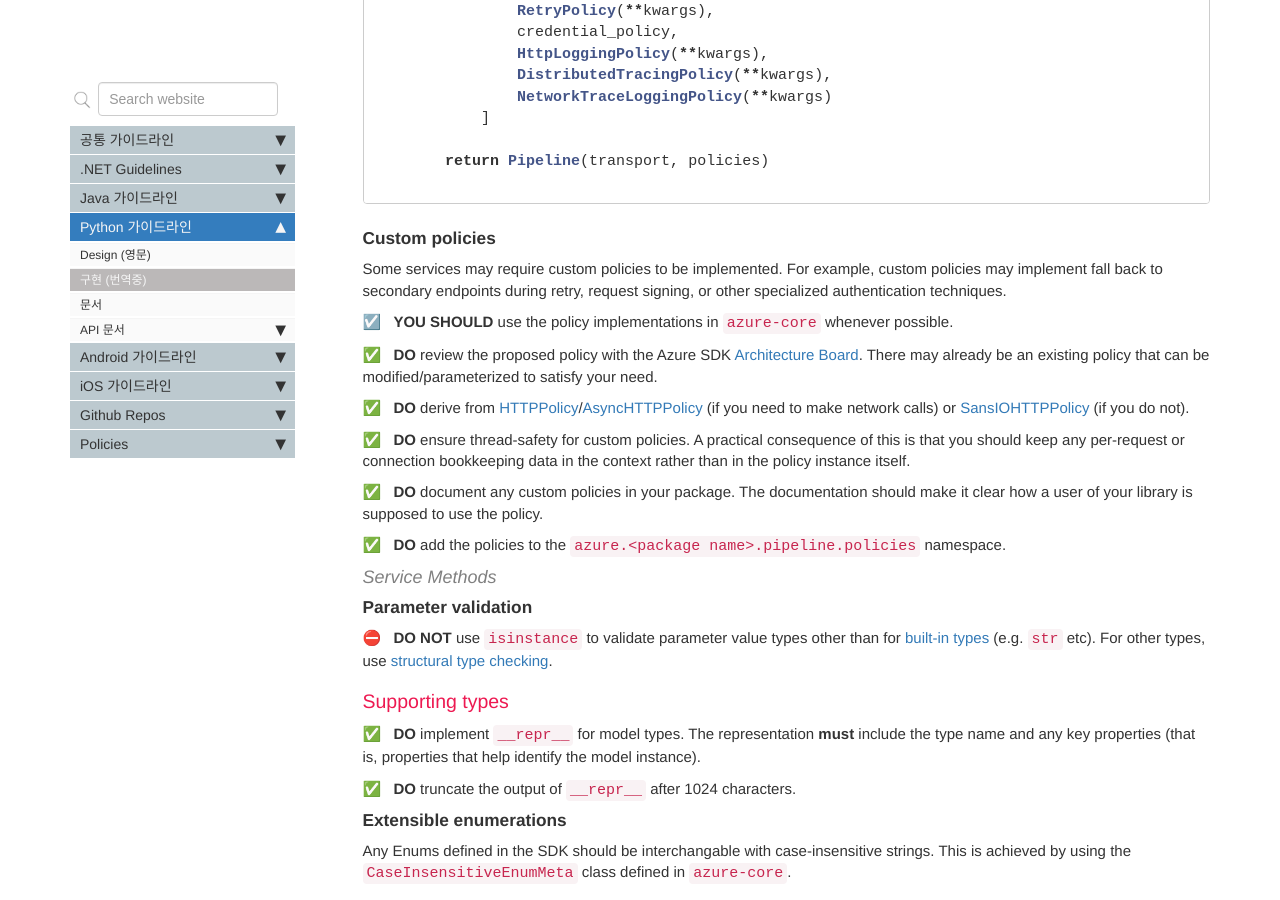
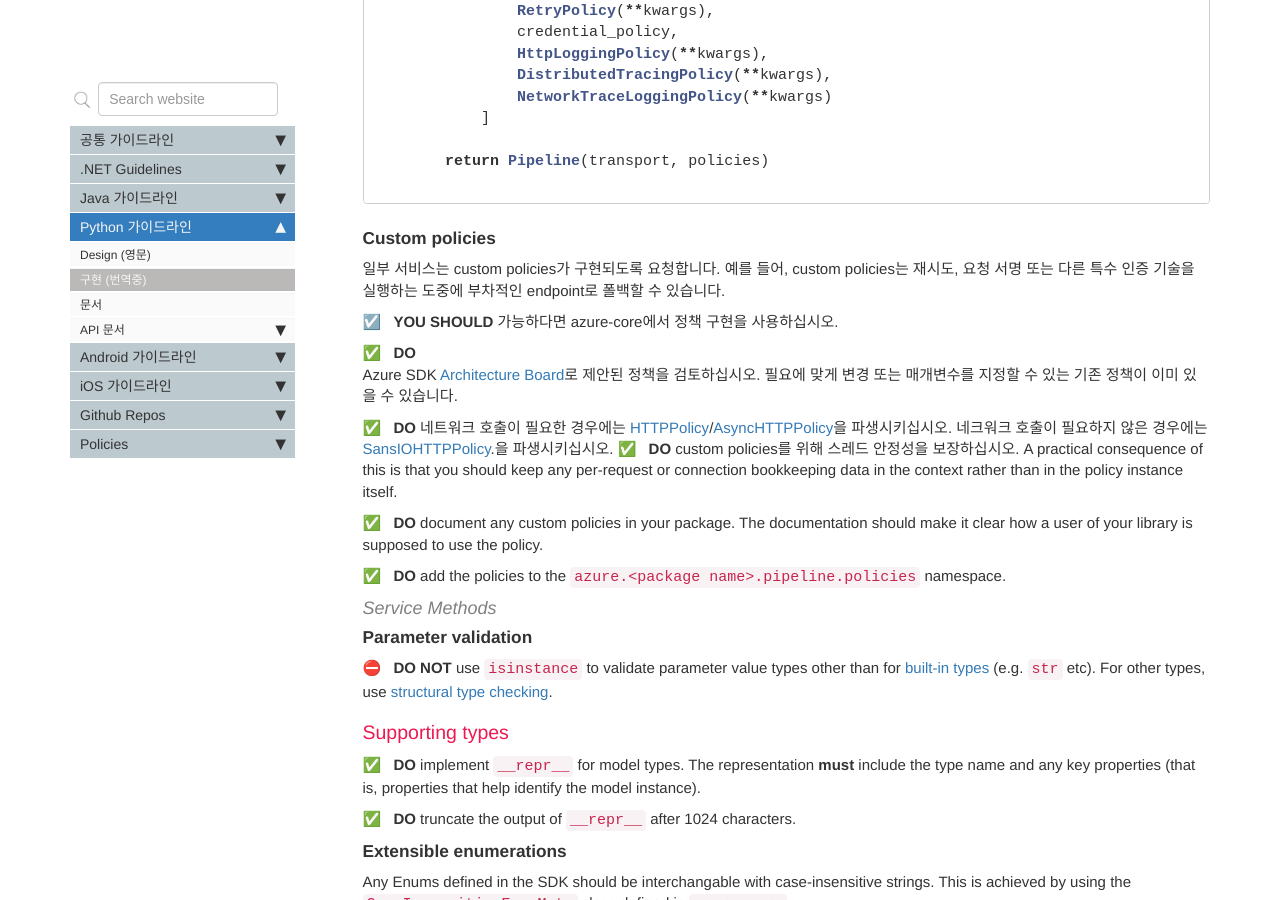
Before and after one commit to Azure/azure-sdk-korean, a Jekyll site: the page built from docs/python/implementation.md, in a window 1280 px wide and 900 px high, scrolled down 2240 px. Built offline with Jekyll 4.4.1, drawn with Linux system fonts in a browser that asks for light colours; comment, search, counter and statistics services are not loaded; some of the changed text lies outside the part shown.

Commit message:
translation python implementation.md

```diff
--- a/docs/python/implementation.md
+++ b/docs/python/implementation.md
@@ -10,7 +10,7 @@ sidebar: general_sidebar
 
 ### 서비스 클라이언트
 
-#### Http pipeline
+#### Http 파이프라인
 
 <!-- Since the client library generally wraps one or more HTTP requests, it's important to support standard network capabilities. Although not widely understood, asynchronous programming techniques are essential in developing resilient web services. Many developers prefer synchronous method calls for their easy semantics when learning how to use a technology. The HTTP pipeline is a component in the `azure-core` library that assists in providing connectivity to HTTP-based Azure services. -->
 
@@ -35,7 +35,7 @@ REST ENDPOINT로 요청을 보내기 위해서 http 파이프라인을 사용하
 
 <!-- {% include requirement/SHOULD id="python-network-use-policies" %} include the following policies in the HTTP pipeline: -->
 
-{% include requirement/SHOULD id="python-network-use-policies" %} HTTP 파이프라인에 다음의 정책들을 포함하십시오. :
+{% include requirement/SHOULD id="python-network-use-policies" %} HTTP 파이프라인에 다음의 정책들을 포함해야 합니다. :
 
 - Unique Request ID (`azure.core.pipeline.policies.RequestIdPolicy`)
 - Headers (`azure.core.pipeline.policies.HeadersPolicy`)
@@ -95,15 +95,28 @@ class ExampleClient(object):
 
 ##### Custom policies
 
-Some services may require custom policies to be implemented. For example, custom policies may implement fall back to secondary endpoints during retry, request signing, or other specialized authentication techniques.
+<!-- translation by @hdddhdd -->
+<!-- Some services may require custom policies to be implemented. For example, custom policies may implement fall back to secondary endpoints during retry, request signing, or other specialized authentication techniques. -->
+일부 서비스는 custom policies가 구현되도록 요청합니다. 예를 들어, custom policies는 재시도, 요청 서명 또는 다른 특수 인증 기술을 실행하는 도중에 부차적인 endpoint로 폴백할 수 있습니다.
 
-{% include requirement/SHOULD id="python-pipeline-core-policies" %} use the policy implementations in `azure-core` whenever possible.
+<!-- {% include requirement/SHOULD id="python-pipeline-core-policies" %} use the policy implementations in `azure-core` whenever possible. -->
+{% include requirement/SHOULD id="python-pipeline-core-policies" %} 가능하다면 azure-core에서 정책 구현을 사용하십시오.
 
-{% include requirement/MUST id="python-custom-policy-review" %} review the proposed policy with the Azure SDK [Architecture Board]. There may already be an existing policy that can be modified/parameterized to satisfy your need.
+<!-- {% include requirement/MUST id="python-custom-policy-review" %} review the proposed policy with the Azure SDK [Architecture Board]. There may already be an existing policy that can be modified/parameterized to satisfy your need. -->
 
-{% include requirement/MUST id="python-custom-policy-base-class" %} derive from [HTTPPolicy](https://azuresdkdocs.blob.core.windows.net/$web/python/azure-core/1.9.0/azure.core.pipeline.policies.html#azure.core.pipeline.policies.HTTPPolicy)/[AsyncHTTPPolicy](https://azuresdkdocs.blob.core.windows.net/$web/python/azure-core/1.9.0/azure.core.pipeline.policies.html#azure.core.pipeline.policies.AsyncHTTPPolicy) (if you need to make network calls) or [SansIOHTTPPolicy](https://azuresdkdocs.blob.core.windows.net/$web/python/azure-core/1.9.0/azure.core.pipeline.policies.html#azure.core.pipeline.policies.SansIOHTTPPolicy) (if you do not).
+{% include requirement/MUST id="python-custom-policy-review" %}
+Azure SDK [Architecture Board]로 제안된 정책을 검토하십시오.
+필요에 맞게 변경 또는 매개변수를 지정할 수 있는 기존 정책이 이미 있을 수 있습니다.
 
+
+<!-- {% include requirement/MUST id="python-custom-policy-base-class" %} derive from [HTTPPolicy](https://azuresdkdocs.blob.core.windows.net/$web/python/azure-core/1.9.0/azure.core.pipeline.policies.html#azure.core.pipeline.policies.HTTPPolicy)/[AsyncHTTPPolicy](https://azuresdkdocs.blob.core.windows.net/$web/python/azure-core/1.9.0/azure.core.pipeline.policies.html#azure.core.pipeline.policies.AsyncHTTPPolicy) (if you need to make network calls) or [SansIOHTTPPolicy](https://azuresdkdocs.blob.core.windows.net/$web/python/azure-core/1.9.0/azure.core.pipeline.policies.html#azure.core.pipeline.policies.SansIOHTTPPolicy) (if you do not).
 {% include requirement/MUST id="python-custom-policy-thread-safe" %} ensure thread-safety for custom policies. A practical consequence of this is that you should keep any per-request or connection bookkeeping data in the context rather than in the policy instance itself.
+
+-->
+
+{% include requirement/MUST id="python-custom-policy-base-class" %}  네트워크 호출이 필요한 경우에는 [HTTPPolicy](https://azuresdkdocs.blob.core.windows.net/$web/python/azure-core/1.9.0/azure.core.pipeline.policies.html#azure.core.pipeline.policies.HTTPPolicy)/[AsyncHTTPPolicy](https://azuresdkdocs.blob.core.windows.net/$web/python/azure-core/1.9.0/azure.core.pipeline.policies.html#azure.core.pipeline.policies.AsyncHTTPPolicy)을 파생시키십시오. 네크워크 호출이 필요하지 않은 경우에는 [SansIOHTTPPolicy](https://azuresdkdocs.blob.core.windows.net/$web/python/azure-core/1.9.0/azure.core.pipeline.policies.html#azure.core.pipeline.policies.SansIOHTTPPolicy).을 파생시키십시오.
+{% include requirement/MUST id="python-custom-policy-thread-safe" %} custom policies를 위해 스레드 안정성을 보장하십시오. A practical consequence of this is that you should keep any per-request or connection bookkeeping data in the context rather than in the policy instance itself.
+
 
 {% include requirement/MUST id="python-pipeline-document-policies" %} document any custom policies in your package. The documentation should make it clear how a user of your library is supposed to use the policy.
 
```
